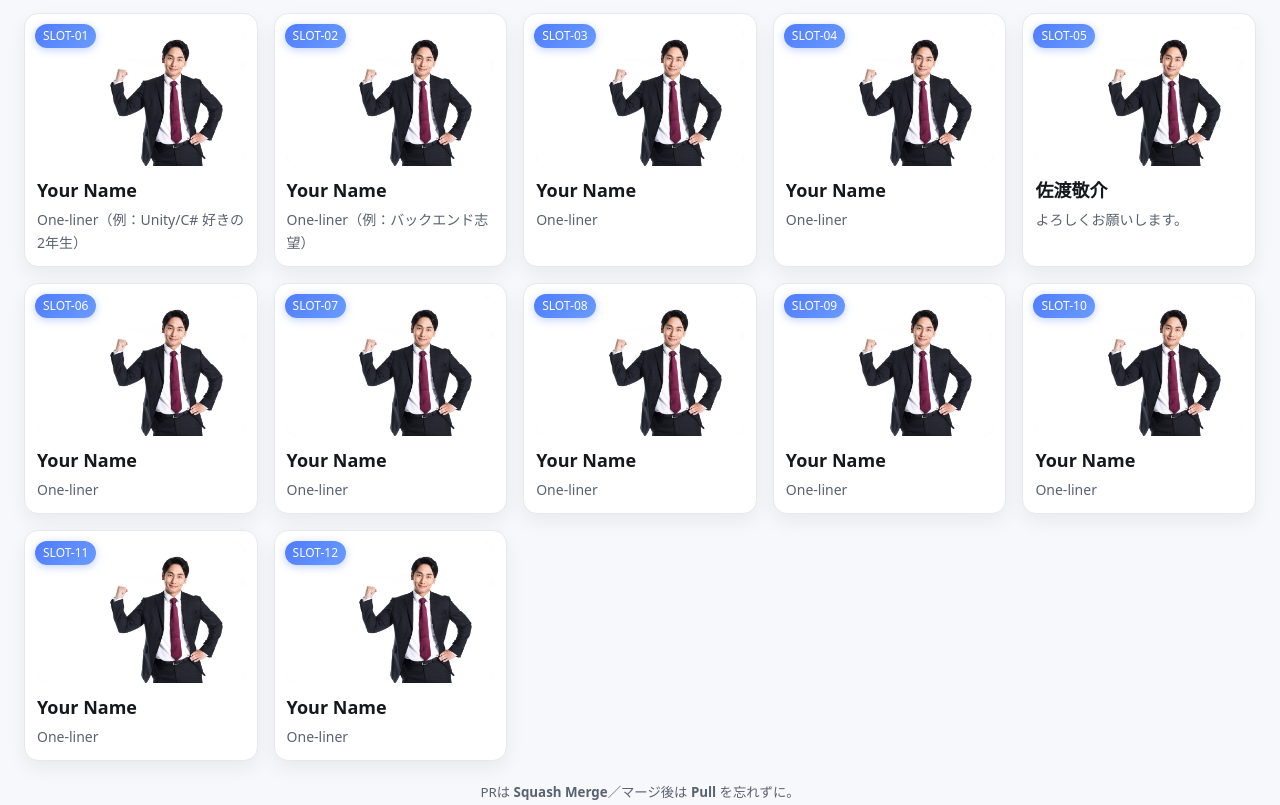
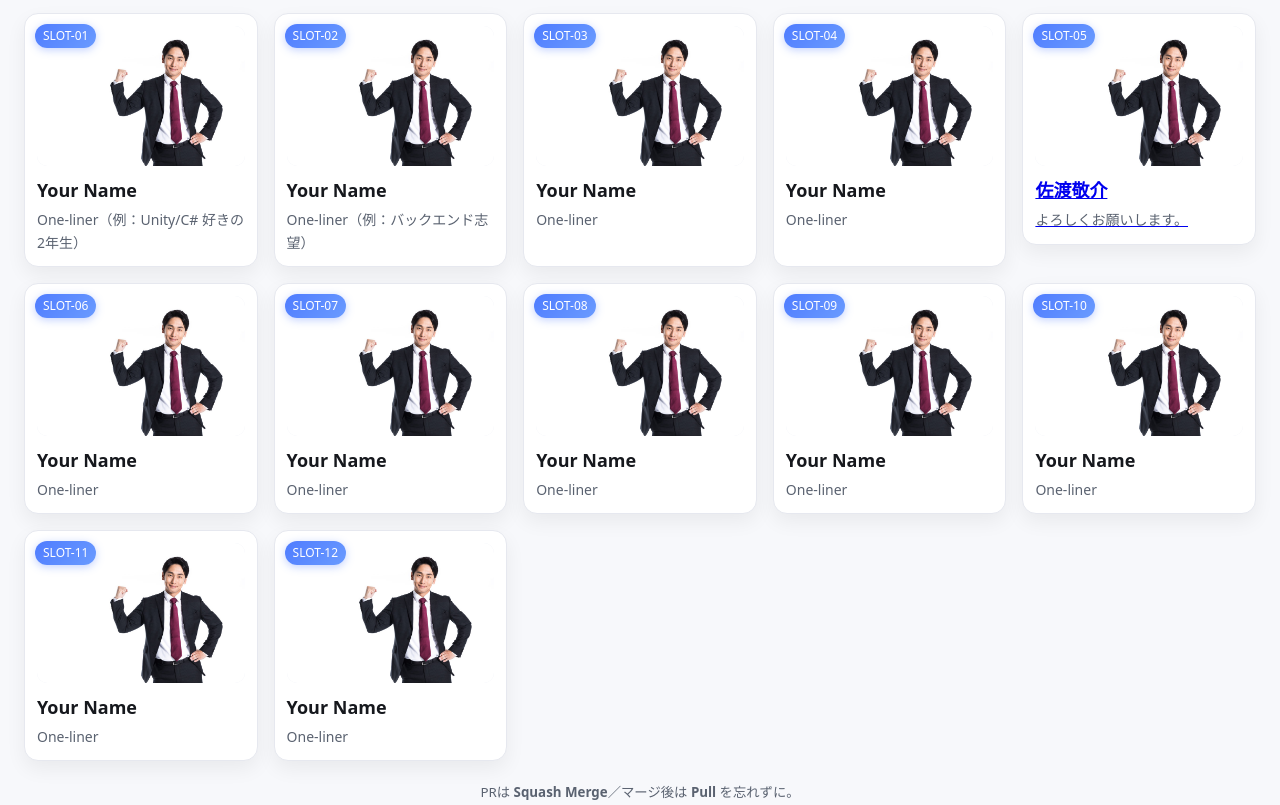
Before and after one commit to MasayukiEndo10/teamB, a plain HTML site: page index.html in a window 1280 px wide. Shown: the part 101-906 px from the top of the page. Drawn offline with Linux system fonts and the light colour scheme.

Commit message:
リンクを更新

```diff
--- a/index.html
+++ b/index.html
@@ -51,7 +51,7 @@
     </article>
 
     <!-- SLOT-05 -->
-     <link href ="members/sawatari.html" alt="佐渡敬介">
+     <a href ="members/sawatari.html" alt="佐渡敬介">
     <article class="card" id="slot-05" data-slot="SLOT-05">
       <span class="slot-badge">SLOT-05</span>
       <img src="assets/placeholder.png" alt="Your Name" />
```
